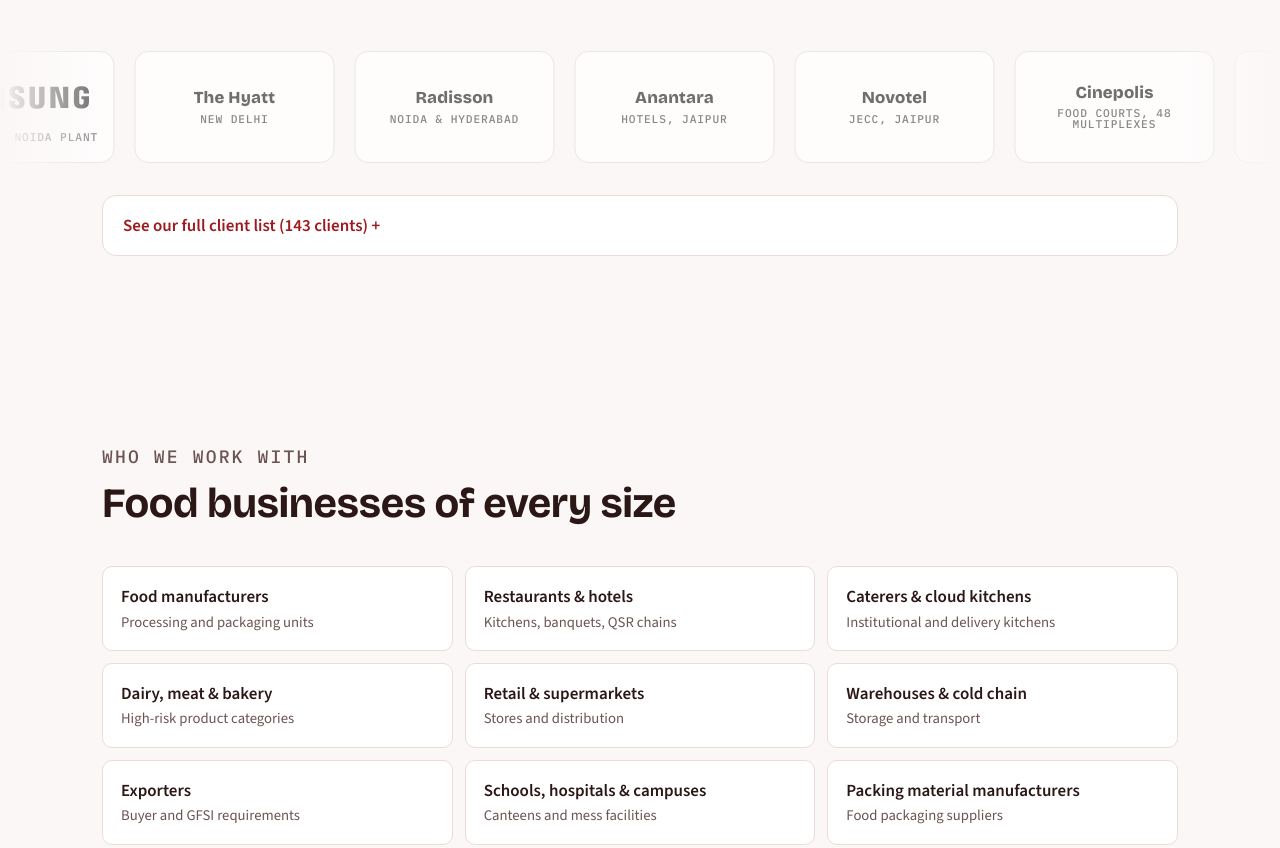
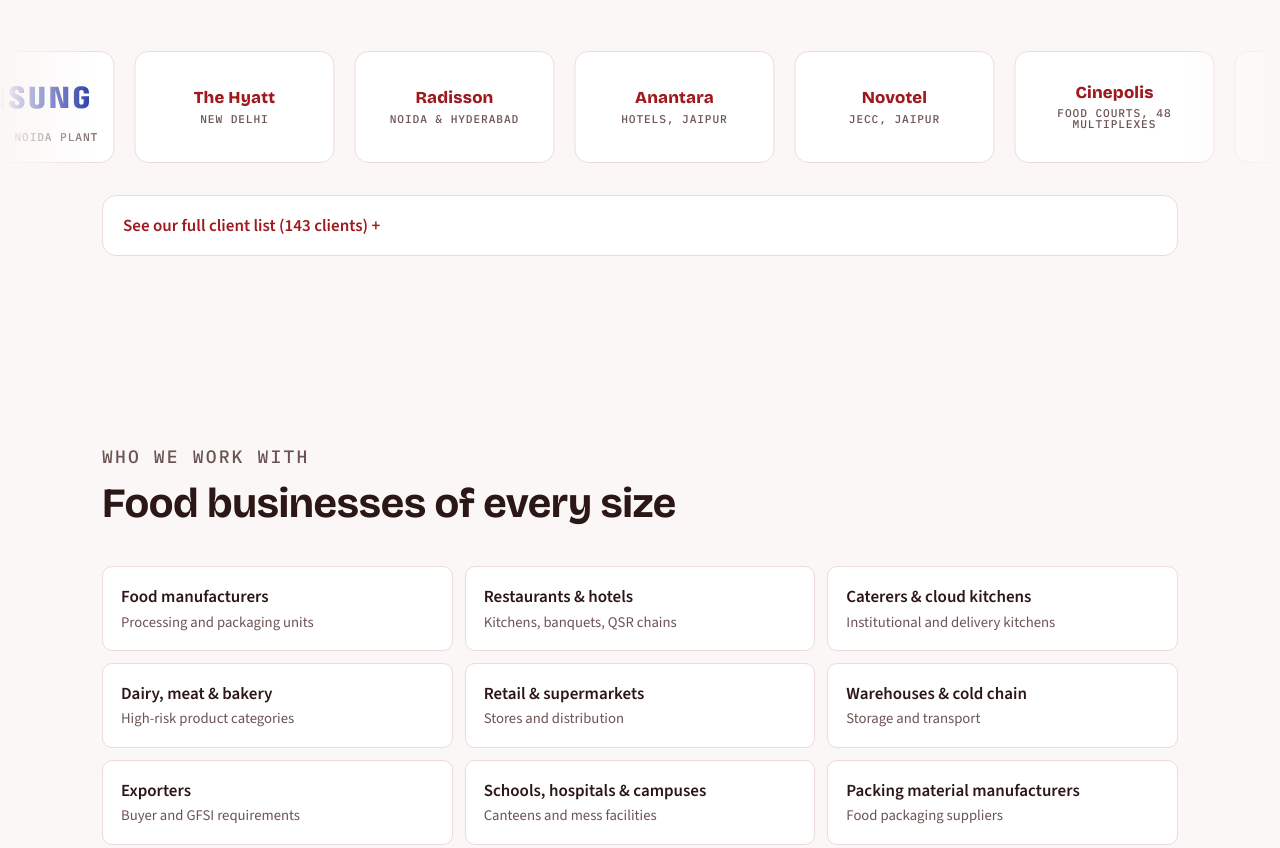
Before and after one commit to Quantus123/vrw-website, a plain HTML site: page index.html in a window 1280 px wide. Shown: the part 8640-9488 px from the top of the page. Drawn offline with nearby package versions, Linux system fonts and the light colour scheme.

Commit message:
Show client logos in full colour
Co-Authored-By: Claude Opus 5.5 <noreply@anthropic.com>
Claude-Session: https://claude.ai/code/session_015U3eY6ejRkTmWmtfWmAU1K

```diff
--- a/index.html
+++ b/index.html
@@ -302,7 +302,7 @@ footer a:hover { text-decoration: underline; }
 .track { list-style: none; margin: 0; padding: 0; display: flex; gap: 20px; flex: none; animation: vrw-scroll 90s linear infinite; }
 .marquee:hover .track, .marquee:focus-within .track { animation-play-state: paused; }
 @keyframes vrw-scroll { to { transform: translateX(calc(-100% - 20px)); } }
-.logo-tile { flex: none; width: 200px; height: 112px; display: grid; place-items: center; align-content: center; gap: 6px; background: var(--surface); border: 1px solid var(--line); border-radius: 14px; filter: grayscale(1); opacity: 0.7; transition: transform .25s ease, box-shadow .25s ease, filter .25s ease, opacity .25s ease, border-color .25s ease; cursor: default; }
+.logo-tile { flex: none; width: 200px; height: 112px; display: grid; place-items: center; align-content: center; gap: 6px; background: var(--surface); border: 1px solid var(--line); border-radius: 14px; transition: transform .25s ease, box-shadow .25s ease, filter .25s ease, opacity .25s ease, border-color .25s ease; cursor: default; }
 .logo-tile img { width: 150px; height: 56px; object-fit: contain; }
 .logo-tile:hover { filter: none; opacity: 1; transform: translateY(-6px) scale(1.04); border-color: var(--brand); box-shadow: 0 14px 28px -12px color-mix(in srgb, var(--brand) 55%, transparent); }
 .ph-logo { text-align: center; padding-inline: 12px; font: 800 1.05rem/1.15 var(--f-display); color: var(--brand); letter-spacing: 0.01em; }
```
